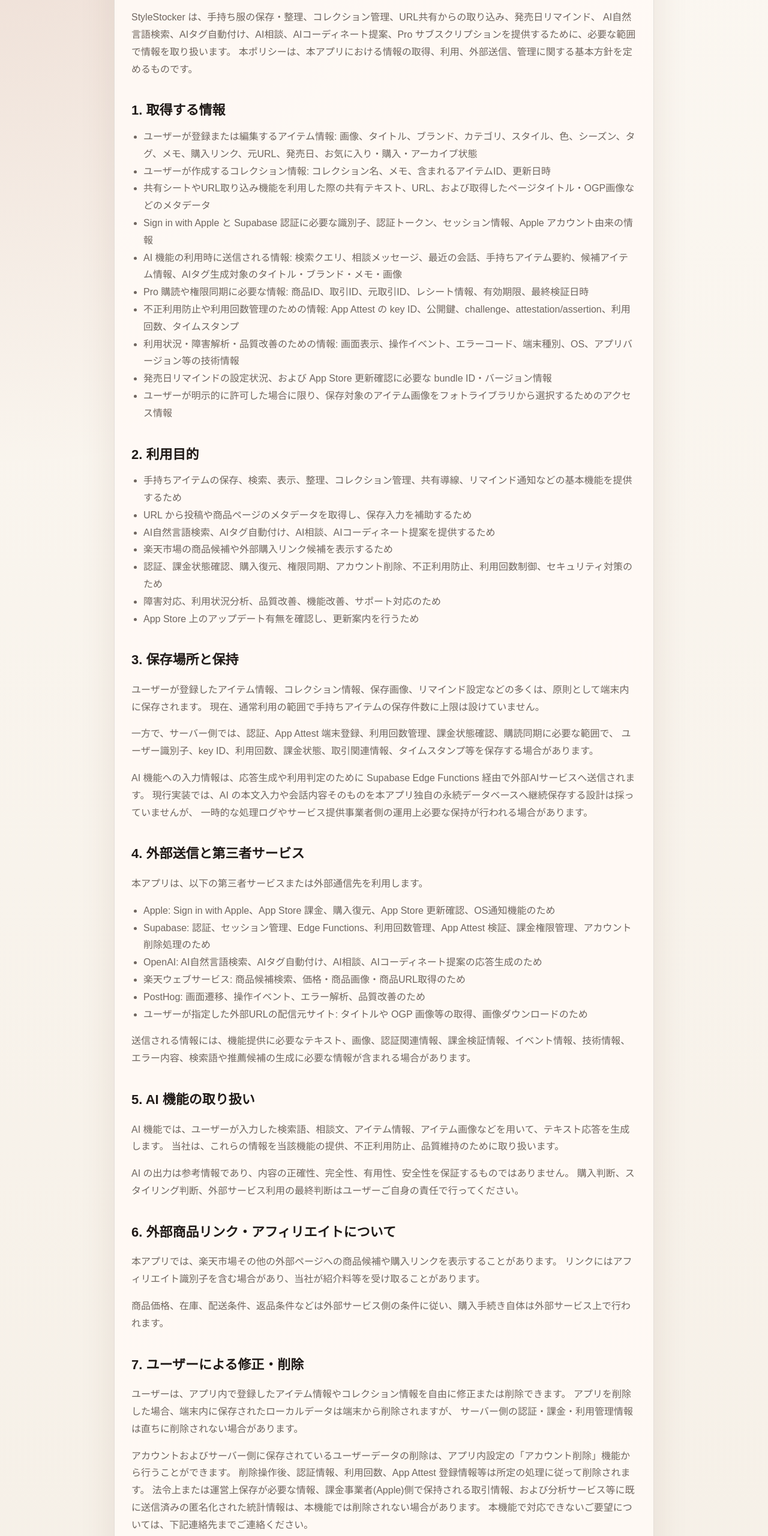
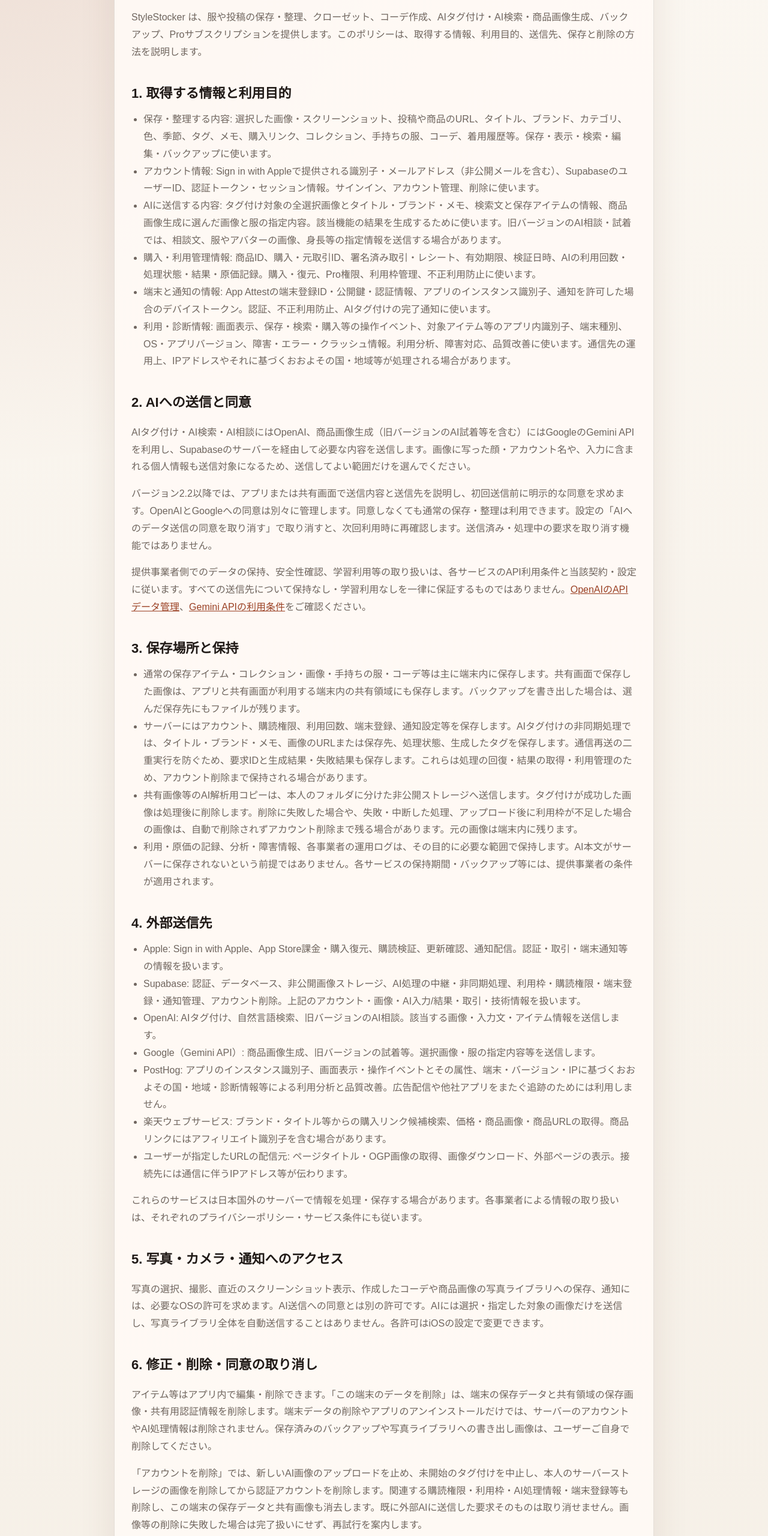
Before and after one commit to ryouta775/StyleStocker, a plain HTML site: page docs/privacy.html in a window 1280 px wide. Shown: the part 220-2780 px from the top of the page at 60% size. Drawn offline with Linux system fonts and the light colour scheme.

Commit message:
Clarify AI sharing, retention and account data deletion

```diff
--- a/docs/privacy.html
+++ b/docs/privacy.html
@@ -98,120 +98,59 @@
       <a class="back" href="index.html">← StyleStocker トップへ戻る</a>
       <h1>プライバシーポリシー</h1>
       <p class="meta">対象サービス: StyleStocker</p>
-      <p class="meta">最終改定日: 2026年5月30日</p>
+      <p class="meta">最終改定日: 2026年11月5日</p>
 
-      <p>
-        StyleStocker は、手持ち服の保存・整理、コレクション管理、URL共有からの取り込み、発売日リマインド、
-        AI自然言語検索、AIタグ自動付け、AI相談、AIコーディネート提案、Pro サブスクリプションを提供するために、必要な範囲で情報を取り扱います。
-        本ポリシーは、本アプリにおける情報の取得、利用、外部送信、管理に関する基本方針を定めるものです。
-      </p>
+      <p>StyleStocker は、服や投稿の保存・整理、クローゼット、コーデ作成、AIタグ付け・AI検索・商品画像生成、バックアップ、Proサブスクリプションを提供します。このポリシーは、取得する情報、利用目的、送信先、保存と削除の方法を説明します。</p>
 
-      <h2>1. 取得する情報</h2>
+      <h2>1. 取得する情報と利用目的</h2>
       <ul>
-        <li>ユーザーが登録または編集するアイテム情報: 画像、タイトル、ブランド、カテゴリ、スタイル、色、シーズン、タグ、メモ、購入リンク、元URL、発売日、お気に入り・購入・アーカイブ状態</li>
-        <li>ユーザーが作成するコレクション情報: コレクション名、メモ、含まれるアイテムID、更新日時</li>
-        <li>共有シートやURL取り込み機能を利用した際の共有テキスト、URL、および取得したページタイトル・OGP画像などのメタデータ</li>
-        <li>Sign in with Apple と Supabase 認証に必要な識別子、認証トークン、セッション情報、Apple アカウント由来の情報</li>
-        <li>AI 機能の利用時に送信される情報: 検索クエリ、相談メッセージ、最近の会話、手持ちアイテム要約、候補アイテム情報、AIタグ生成対象のタイトル・ブランド・メモ・画像</li>
-        <li>Pro 購読や権限同期に必要な情報: 商品ID、取引ID、元取引ID、レシート情報、有効期限、最終検証日時</li>
-        <li>不正利用防止や利用回数管理のための情報: App Attest の key ID、公開鍵、challenge、attestation/assertion、利用回数、タイムスタンプ</li>
-        <li>利用状況・障害解析・品質改善のための情報: 画面表示、操作イベント、エラーコード、端末種別、OS、アプリバージョン等の技術情報</li>
-        <li>発売日リマインドの設定状況、および App Store 更新確認に必要な bundle ID・バージョン情報</li>
-        <li>ユーザーが明示的に許可した場合に限り、保存対象のアイテム画像をフォトライブラリから選択するためのアクセス情報</li>
+        <li>保存・整理する内容: 選択した画像・スクリーンショット、投稿や商品のURL、タイトル、ブランド、カテゴリ、色、季節、タグ、メモ、購入リンク、コレクション、手持ちの服、コーデ、着用履歴等。保存・表示・検索・編集・バックアップに使います。</li>
+        <li>アカウント情報: Sign in with Appleで提供される識別子・メールアドレス（非公開メールを含む）、SupabaseのユーザーID、認証トークン・セッション情報。サインイン、アカウント管理、削除に使います。</li>
+        <li>AIに送信する内容: タグ付け対象の全選択画像とタイトル・ブランド・メモ、検索文と保存アイテムの情報、商品画像生成に選んだ画像と服の指定内容。該当機能の結果を生成するために使います。旧バージョンのAI相談・試着では、相談文、服やアバターの画像、身長等の指定情報を送信する場合があります。</li>
+        <li>購入・利用管理情報: 商品ID、購入・元取引ID、署名済み取引・レシート、有効期限、検証日時、AIの利用回数・処理状態・結果・原価記録。購入・復元、Pro権限、利用枠管理、不正利用防止に使います。</li>
+        <li>端末と通知の情報: App Attestの端末登録ID・公開鍵・認証情報、アプリのインスタンス識別子、通知を許可した場合のデバイストークン。認証、不正利用防止、AIタグ付けの完了通知に使います。</li>
+        <li>利用・診断情報: 画面表示、保存・検索・購入等の操作イベント、対象アイテム等のアプリ内識別子、端末種別、OS・アプリバージョン、障害・エラー・クラッシュ情報。利用分析、障害対応、品質改善に使います。通信先の運用上、IPアドレスやそれに基づくおおよその国・地域等が処理される場合があります。</li>
       </ul>
 
-      <h2>2. 利用目的</h2>
+      <h2>2. AIへの送信と同意</h2>
+      <p>AIタグ付け・AI検索・AI相談にはOpenAI、商品画像生成（旧バージョンのAI試着等を含む）にはGoogleのGemini APIを利用し、Supabaseのサーバーを経由して必要な内容を送信します。画像に写った顔・アカウント名や、入力に含まれる個人情報も送信対象になるため、送信してよい範囲だけを選んでください。</p>
+      <p>バージョン2.2以降では、アプリまたは共有画面で送信内容と送信先を説明し、初回送信前に明示的な同意を求めます。OpenAIとGoogleへの同意は別々に管理します。同意しなくても通常の保存・整理は利用できます。設定の「AIへのデータ送信の同意を取り消す」で取り消すと、次回利用時に再確認します。送信済み・処理中の要求を取り消す機能ではありません。</p>
+      <p>提供事業者側でのデータの保持、安全性確認、学習利用等の取り扱いは、各サービスのAPI利用条件と当該契約・設定に従います。すべての送信先について保持なし・学習利用なしを一律に保証するものではありません。<a href="https://platform.openai.com/docs/guides/your-data">OpenAIのAPIデータ管理</a>、<a href="https://ai.google.dev/gemini-api/terms">Gemini APIの利用条件</a>をご確認ください。</p>
+
+      <h2>3. 保存場所と保持</h2>
       <ul>
-        <li>手持ちアイテムの保存、検索、表示、整理、コレクション管理、共有導線、リマインド通知などの基本機能を提供するため</li>
-        <li>URL から投稿や商品ページのメタデータを取得し、保存入力を補助するため</li>
-        <li>AI自然言語検索、AIタグ自動付け、AI相談、AIコーディネート提案を提供するため</li>
-        <li>楽天市場の商品候補や外部購入リンク候補を表示するため</li>
-        <li>認証、課金状態確認、購入復元、権限同期、アカウント削除、不正利用防止、利用回数制御、セキュリティ対策のため</li>
-        <li>障害対応、利用状況分析、品質改善、機能改善、サポート対応のため</li>
-        <li>App Store 上のアップデート有無を確認し、更新案内を行うため</li>
+        <li>通常の保存アイテム・コレクション・画像・手持ちの服・コーデ等は主に端末内に保存します。共有画面で保存した画像は、アプリと共有画面が利用する端末内の共有領域にも保存します。バックアップを書き出した場合は、選んだ保存先にもファイルが残ります。</li>
+        <li>サーバーにはアカウント、購読権限、利用回数、端末登録、通知設定等を保存します。AIタグ付けの非同期処理では、タイトル・ブランド・メモ、画像のURLまたは保存先、処理状態、生成したタグを保存します。通信再送の二重実行を防ぐため、要求IDと生成結果・失敗結果も保存します。これらは処理の回復・結果の取得・利用管理のため、アカウント削除まで保持される場合があります。</li>
+        <li>共有画像等のAI解析用コピーは、本人のフォルダに分けた非公開ストレージへ送信します。タグ付けが成功した画像は処理後に削除します。削除に失敗した場合や、失敗・中断した処理、アップロード後に利用枠が不足した場合の画像は、自動で削除されずアカウント削除まで残る場合があります。元の画像は端末内に残ります。</li>
+        <li>利用・原価の記録、分析・障害情報、各事業者の運用ログは、その目的に必要な範囲で保持します。AI本文がサーバーに保存されないという前提ではありません。各サービスの保持期間・バックアップ等には、提供事業者の条件が適用されます。</li>
       </ul>
 
-      <h2>3. 保存場所と保持</h2>
-      <p>
-        ユーザーが登録したアイテム情報、コレクション情報、保存画像、リマインド設定などの多くは、原則として端末内に保存されます。
-        現在、通常利用の範囲で手持ちアイテムの保存件数に上限は設けていません。
-      </p>
-      <p>
-        一方で、サーバー側では、認証、App Attest 端末登録、利用回数管理、課金状態確認、購読同期に必要な範囲で、
-        ユーザー識別子、key ID、利用回数、課金状態、取引関連情報、タイムスタンプ等を保存する場合があります。
-      </p>
-      <p>
-        AI 機能への入力情報は、応答生成や利用判定のために Supabase Edge Functions 経由で外部AIサービスへ送信されます。
-        現行実装では、AI の本文入力や会話内容そのものを本アプリ独自の永続データベースへ継続保存する設計は採っていませんが、
-        一時的な処理ログやサービス提供事業者側の運用上必要な保持が行われる場合があります。
-      </p>
+      <h2>4. 外部送信先</h2>
+      <ul>
+        <li>Apple: Sign in with Apple、App Store課金・購入復元、購読検証、更新確認、通知配信。認証・取引・端末通知等の情報を扱います。</li>
+        <li>Supabase: 認証、データベース、非公開画像ストレージ、AI処理の中継・非同期処理、利用枠・購読権限・端末登録・通知管理、アカウント削除。上記のアカウント・画像・AI入力/結果・取引・技術情報を扱います。</li>
+        <li>OpenAI: AIタグ付け、自然言語検索、旧バージョンのAI相談。該当する画像・入力文・アイテム情報を送信します。</li>
+        <li>Google（Gemini API）: 商品画像生成、旧バージョンの試着等。選択画像・服の指定内容等を送信します。</li>
+        <li>PostHog: アプリのインスタンス識別子、画面表示・操作イベントとその属性、端末・バージョン・IPに基づくおおよその国・地域・診断情報等による利用分析と品質改善。広告配信や他社アプリをまたぐ追跡のためには利用しません。</li>
+        <li>楽天ウェブサービス: ブランド・タイトル等からの購入リンク候補検索、価格・商品画像・商品URLの取得。商品リンクにはアフィリエイト識別子を含む場合があります。</li>
+        <li>ユーザーが指定したURLの配信元: ページタイトル・OGP画像の取得、画像ダウンロード、外部ページの表示。接続先には通信に伴うIPアドレス等が伝わります。</li>
+      </ul>
+      <p>これらのサービスは日本国外のサーバーで情報を処理・保存する場合があります。各事業者による情報の取り扱いは、それぞれのプライバシーポリシー・サービス条件にも従います。</p>
 
-      <h2>4. 外部送信と第三者サービス</h2>
-      <p>本アプリは、以下の第三者サービスまたは外部通信先を利用します。</p>
-      <ul>
-        <li>Apple: Sign in with Apple、App Store 課金、購入復元、App Store 更新確認、OS通知機能のため</li>
-        <li>Supabase: 認証、セッション管理、Edge Functions、利用回数管理、App Attest 検証、課金権限管理、アカウント削除処理のため</li>
-        <li>OpenAI: AI自然言語検索、AIタグ自動付け、AI相談、AIコーディネート提案の応答生成のため</li>
-        <li>楽天ウェブサービス: 商品候補検索、価格・商品画像・商品URL取得のため</li>
-        <li>PostHog: 画面遷移、操作イベント、エラー解析、品質改善のため</li>
-        <li>ユーザーが指定した外部URLの配信元サイト: タイトルや OGP 画像等の取得、画像ダウンロードのため</li>
-      </ul>
-      <p>
-        送信される情報には、機能提供に必要なテキスト、画像、認証関連情報、課金検証情報、イベント情報、技術情報、
-        エラー内容、検索語や推薦候補の生成に必要な情報が含まれる場合があります。
-      </p>
+      <h2>5. 写真・カメラ・通知へのアクセス</h2>
+      <p>写真の選択、撮影、直近のスクリーンショット表示、作成したコーデや商品画像の写真ライブラリへの保存、通知には、必要なOSの許可を求めます。AI送信への同意とは別の許可です。AIには選択・指定した対象の画像だけを送信し、写真ライブラリ全体を自動送信することはありません。各許可はiOSの設定で変更できます。</p>
 
-      <h2>5. AI 機能の取り扱い</h2>
-      <p>
-        AI 機能では、ユーザーが入力した検索語、相談文、アイテム情報、アイテム画像などを用いて、テキスト応答を生成します。
-        当社は、これらの情報を当該機能の提供、不正利用防止、品質維持のために取り扱います。
-      </p>
-      <p>
-        AI の出力は参考情報であり、内容の正確性、完全性、有用性、安全性を保証するものではありません。
-        購入判断、スタイリング判断、外部サービス利用の最終判断はユーザーご自身の責任で行ってください。
-      </p>
+      <h2>6. 修正・削除・同意の取り消し</h2>
+      <p>アイテム等はアプリ内で編集・削除できます。「この端末のデータを削除」は、端末の保存データと共有領域の保存画像・共有用認証情報を削除します。端末データの削除やアプリのアンインストールだけでは、サーバーのアカウントやAI処理情報は削除されません。保存済みのバックアップや写真ライブラリへの書き出し画像は、ユーザーご自身で削除してください。</p>
+      <p>「アカウントを削除」では、新しいAI画像のアップロードを止め、未開始のタグ付けを中止し、本人のサーバーストレージの画像を削除してから認証アカウントを削除します。関連する購読権限・利用枠・AI処理情報・端末登録等も削除し、この端末の保存データと共有画像も消去します。既に外部AIに送信した要求そのものは取り消せません。画像等の削除に失敗した場合は完了扱いにせず、再試行を案内します。</p>
+      <p>Apple側の取引情報、各事業者の規定に基づくログ・バックアップ、ユーザーIDを除いた原価記録、分析サービスに送信済みのイベント情報等が残る場合があります。サブスクリプションはアカウント削除とは別に、Appleの設定から解約してください。削除や開示についてアプリ内で対応できないご要望は、下記の連絡先へお問い合わせください。</p>
 
-      <h2>6. 外部商品リンク・アフィリエイトについて</h2>
-      <p>
-        本アプリでは、楽天市場その他の外部ページへの商品候補や購入リンクを表示することがあります。
-        リンクにはアフィリエイト識別子を含む場合があり、当社が紹介料等を受け取ることがあります。
-      </p>
-      <p>
-        商品価格、在庫、配送条件、返品条件などは外部サービス側の条件に従い、購入手続き自体は外部サービス上で行われます。
-      </p>
+      <h2>7. 外部リンクと安全管理</h2>
+      <p>外部商品ページの価格・在庫・購入・配送・返品条件は各サービスに従います。必要な範囲の認証・アクセス制御等により情報の保護に努めます。利用状況の情報を他社の広告目的の追跡に利用することはありません。</p>
 
-      <h2>7. ユーザーによる修正・削除</h2>
-      <p>
-        ユーザーは、アプリ内で登録したアイテム情報やコレクション情報を自由に修正または削除できます。
-        アプリを削除した場合、端末内に保存されたローカルデータは端末から削除されますが、
-        サーバー側の認証・課金・利用管理情報は直ちに削除されない場合があります。
-      </p>
-      <p>
-        アカウントおよびサーバー側に保存されているユーザーデータの削除は、アプリ内設定の「アカウント削除」機能から行うことができます。
-        削除操作後、認証情報、利用回数、App Attest 登録情報等は所定の処理に従って削除されます。
-        法令上または運営上保存が必要な情報、課金事業者(Apple)側で保持される取引情報、および分析サービス等に既に送信済みの匿名化された統計情報は、本機能では削除されない場合があります。
-        本機能で対応できないご要望については、下記連絡先までご連絡ください。
-      </p>
-
-      <h2>8. 安全管理</h2>
-      <p>
-        当社は、取得した情報について、不正アクセス、漏えい、改ざん、滅失等を防止するため、
-        合理的な安全管理措置を講じるよう努めます。
-      </p>
-
-      <h2>9. お問い合わせ</h2>
-      <p>
-        本ポリシーまたは本アプリに関するお問い合わせは、以下までご連絡ください。
-      </p>
-      <p>
-        メール: <a href="mailto:ryota.appjob@gmail.com">ryota.appjob@gmail.com</a>
-      </p>
-
-      <h2>10. 改定</h2>
-      <p>
-        本ポリシーは、法令、機能追加、運用変更等に応じて改定されることがあります。
-        重要な変更がある場合は、アプリ内表示、公開ページその他適切な方法でお知らせします。
-      </p>
+      <h2>8. お問い合わせ・改定</h2>
+      <p>情報の取り扱い、開示・削除等に関するお問い合わせ: <a href="mailto:ryota.appjob@gmail.com">ryota.appjob@gmail.com</a></p>
+      <p>機能や情報の取り扱いの変更に応じて本ポリシーを改定し、このページやアプリ内でお知らせします。AIの送信先・目的等を変更する場合は、必要な同意を改めて確認します。</p>
     </section>
   </main>
 </body>
```
